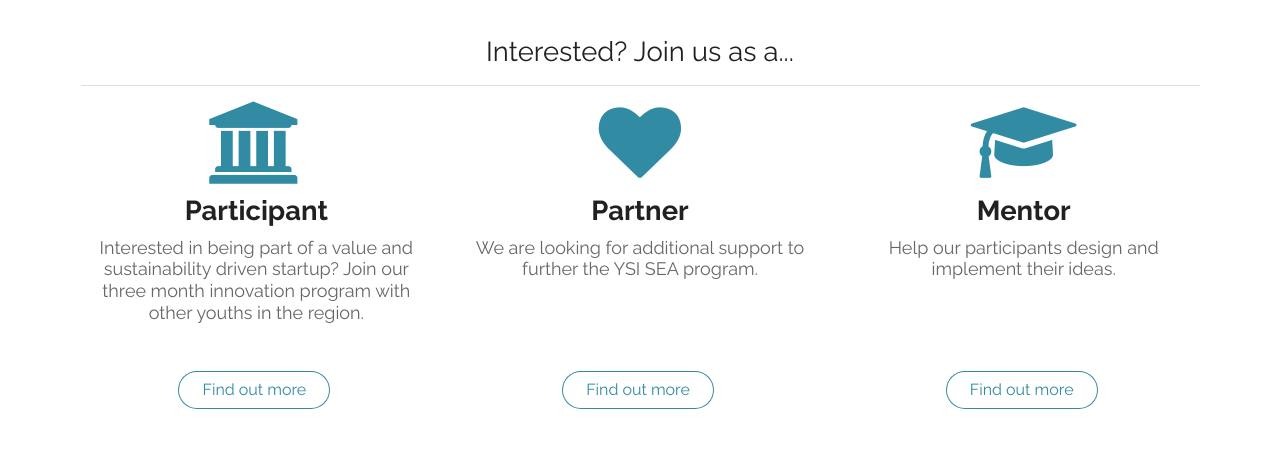
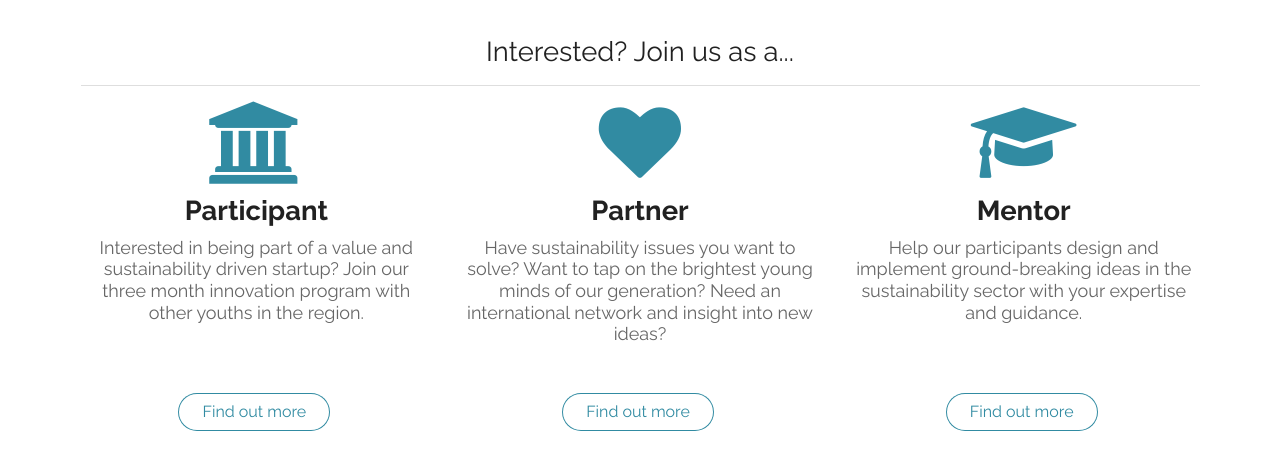
Before and after one commit to frizensami/ysi-website, a Flask app: page / in a window 1280 px wide. Shown: the part 311-781 px from the top of the page. Run offline with Flask 2, Linux system fonts and the light colour scheme.

Commit message:
Add content to Interested? section

```diff
--- a/templates/index.html
+++ b/templates/index.html
@@ -67,7 +67,9 @@
             <i class="blue heart icon"></i>
             <div class="content">
                 Partner
-                <div class="sub header" style="margin-top: 0.5em"> We are looking for additional support to further the YSI SEA program.
+                <div class="sub header" style="margin-top: 0.5em"> Have sustainability issues you want to solve?
+Want to tap on the brightest young minds of our generation?
+Need an international network and insight into new ideas?
                 </div>
             </div>
         </h2>
@@ -77,7 +79,7 @@
             <i class="blue student icon"></i>
             <div class="content">
                 Mentor
-                <div class="sub header" style="margin-top: 0.5em"> Help our participants design and implement their ideas.
+                <div class="sub header" style="margin-top: 0.5em"> Help our participants design and implement ground-breaking ideas in the sustainability sector with your expertise and guidance.
                 </div>
             </div>
         </h2>
```
